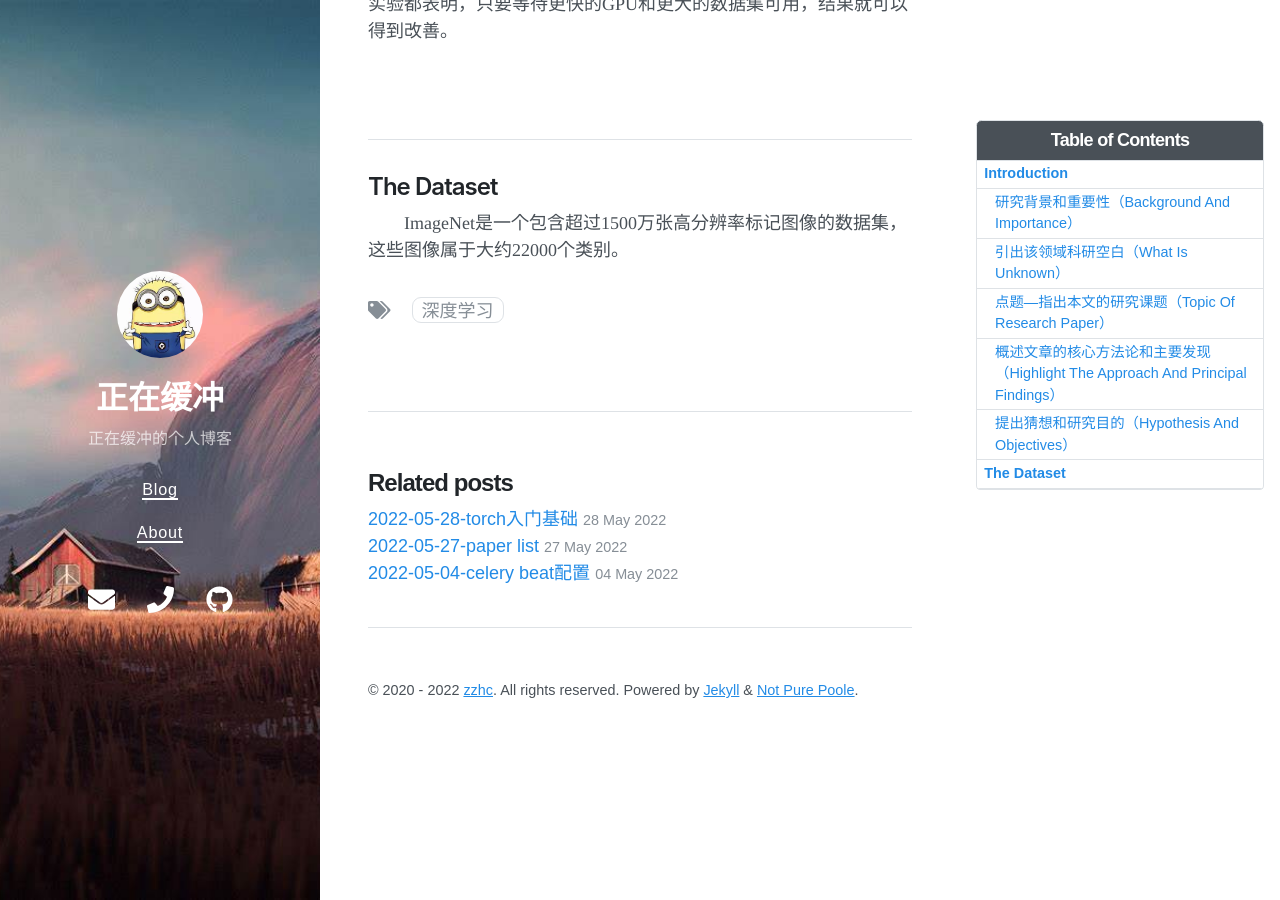
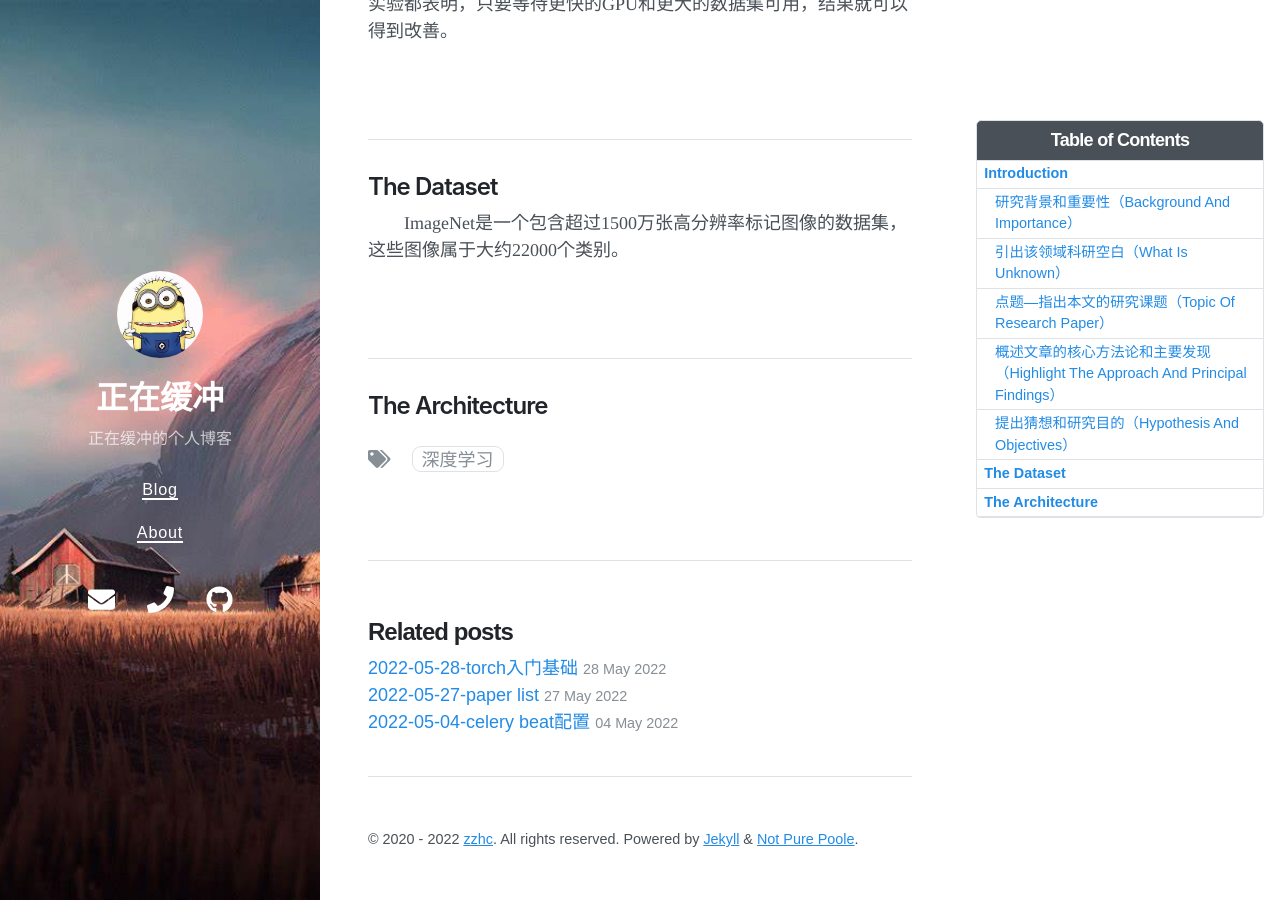
Before and after one commit to Zzhc3321/personal-blog.github.io, a Jekyll site: the page built from _posts/2022-05-28-网络结构_Alexnet.md, in a window 1280 px wide and 900 px high, scrolled down 1150 px. Built offline with Jekyll 4.4.1, drawn with Linux system fonts in a browser that asks for light colours; nearby versions of some CDN libraries.

Commit message:
修改文件: _posts/2022-05-28-网络结构_Alexnet.md

```diff
--- a/_posts/2022-05-28-网络结构_Alexnet.md
+++ b/_posts/2022-05-28-网络结构_Alexnet.md
@@ -51,3 +51,12 @@ author: zzhc
 ## The Dataset
 
 &emsp;&emsp;ImageNet是一个包含超过1500万张高分辨率标记图像的数据集，这些图像属于大约22000个类别。
+
+
+
+<br>
+<br>
+
+***
+
+## The Architecture
```
